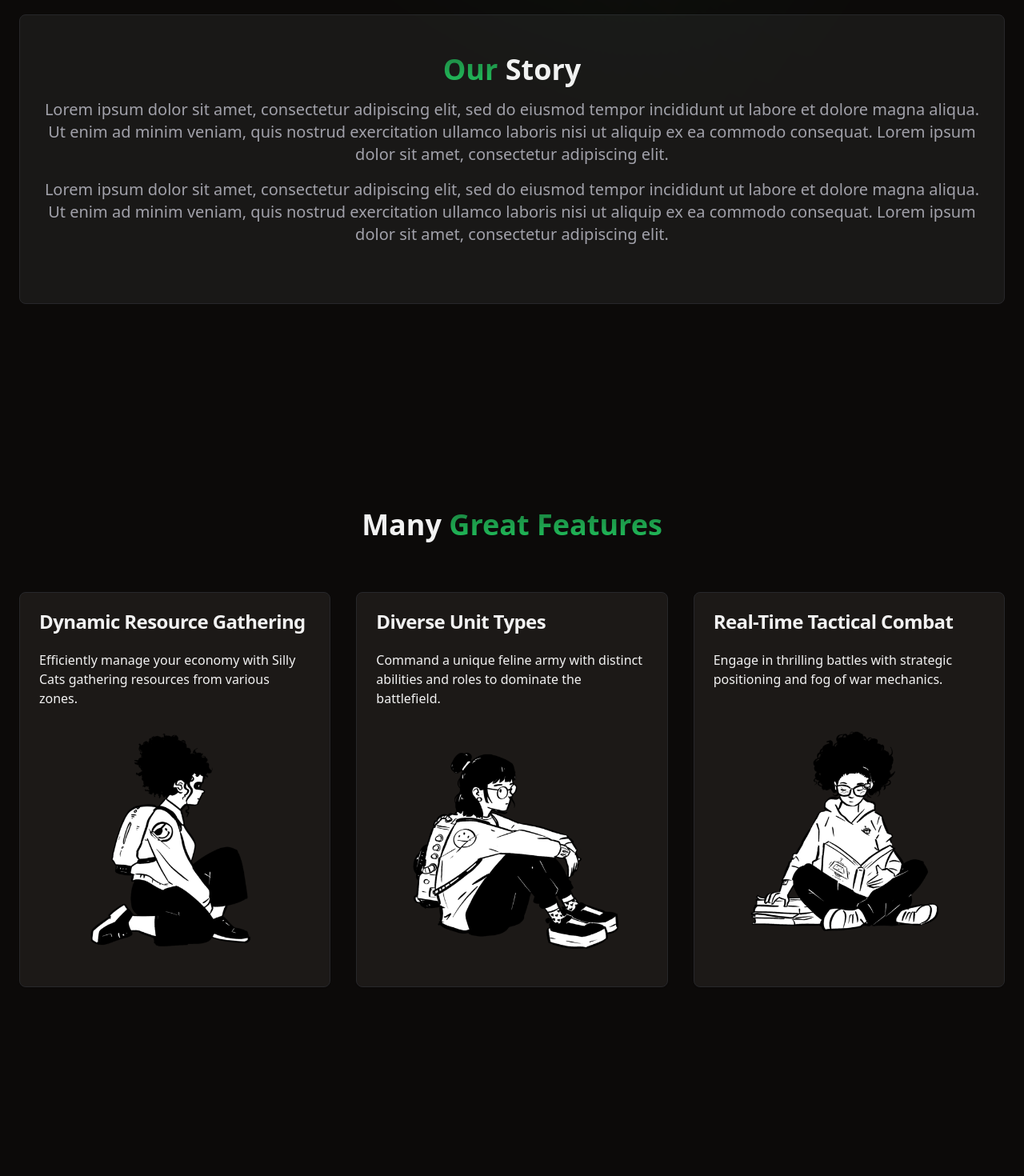
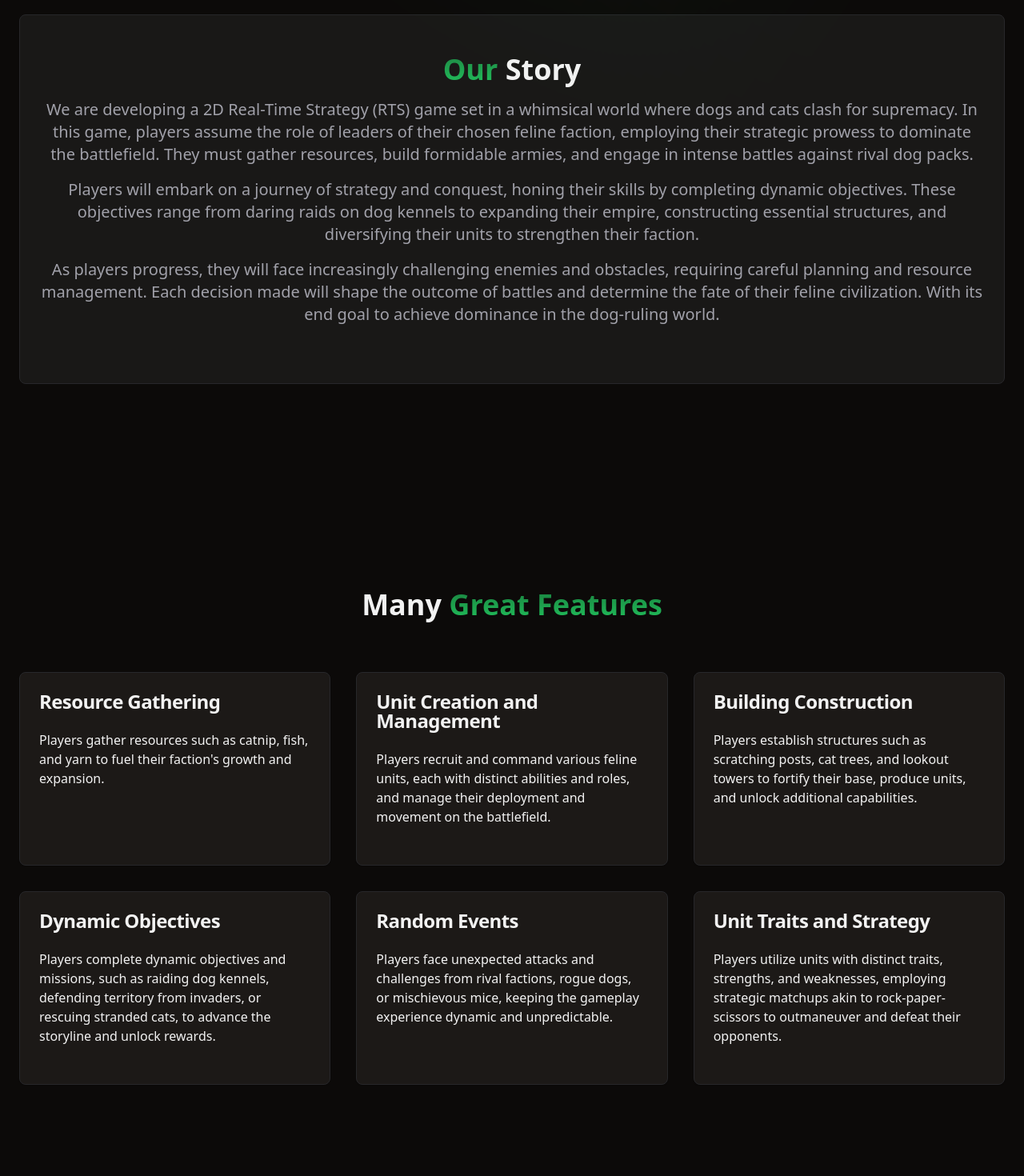
Before and after one commit to A2ron-k/clawcraft-site, a React (Vite) app: page / in a window 1280 px wide. Shown: the part 860-2330 px from the top of the page at 80% size. Built offline with nearby package versions, Linux system fonts and the light colour scheme.

Commit message:
feat: update story and feature list

```diff
--- a/src/components/About.tsx
+++ b/src/components/About.tsx
@@ -17,23 +17,34 @@ export const About = () => {
 								Story
 							</h2>
 							<p className="text-xl text-muted-foreground mt-4">
-								Lorem ipsum dolor sit amet, consectetur
-								adipiscing elit, sed do eiusmod tempor
-								incididunt ut labore et dolore magna aliqua. Ut
-								enim ad minim veniam, quis nostrud exercitation
-								ullamco laboris nisi ut aliquip ex ea commodo
-								consequat. Lorem ipsum dolor sit amet,
-								consectetur adipiscing elit.
+								We are developing a 2D Real-Time Strategy (RTS)
+								game set in a whimsical world where dogs and
+								cats clash for supremacy. In this game, players
+								assume the role of leaders of their chosen
+								feline faction, employing their strategic
+								prowess to dominate the battlefield. They must
+								gather resources, build formidable armies, and
+								engage in intense battles against rival dog
+								packs.
+							</p>
+							<p className="text-xl text-muted-foreground mt-4">
+								Players will embark on a journey of strategy and
+								conquest, honing their skills by completing
+								dynamic objectives. These objectives range from
+								daring raids on dog kennels to expanding their
+								empire, constructing essential structures, and
+								diversifying their units to strengthen their
+								faction.
 							</p>
 
 							<p className="text-xl text-muted-foreground mt-4">
-								Lorem ipsum dolor sit amet, consectetur
-								adipiscing elit, sed do eiusmod tempor
-								incididunt ut labore et dolore magna aliqua. Ut
-								enim ad minim veniam, quis nostrud exercitation
-								ullamco laboris nisi ut aliquip ex ea commodo
-								consequat. Lorem ipsum dolor sit amet,
-								consectetur adipiscing elit.
+								As players progress, they will face increasingly
+								challenging enemies and obstacles, requiring
+								careful planning and resource management. Each
+								decision made will shape the outcome of battles
+								and determine the fate of their feline
+								civilization. With its end goal to achieve
+								dominance in the dog-ruling world.
 							</p>
 						</div>
 					</div>
--- a/src/components/Features.tsx
+++ b/src/components/Features.tsx
@@ -18,21 +18,39 @@ interface FeatureProps {
 
 const features: FeatureProps[] = [
 	{
-		title: "Dynamic Resource Gathering",
+		title: "Resource Gathering",
 		description:
-			"Efficiently manage your economy with Silly Cats gathering resources from various zones.",
+			"Players gather resources such as catnip, fish, and yarn to fuel their faction's growth and expansion.",
 		image: image4,
 	},
 	{
-		title: "Diverse Unit Types",
+		title: "Unit Creation and Management",
 		description:
-			"Command a unique feline army with distinct abilities and roles to dominate the battlefield.",
+			"Players recruit and command various feline units, each with distinct abilities and roles, and manage their deployment and movement on the battlefield.",
 		image: image3,
 	},
 	{
-		title: "Real-Time Tactical Combat",
+		title: "Building Construction",
 		description:
-			"Engage in thrilling battles with strategic positioning and fog of war mechanics.",
+			"Players establish structures such as scratching posts, cat trees, and lookout towers to fortify their base, produce units, and unlock additional capabilities.",
+		image: image,
+	},
+	{
+		title: "Dynamic Objectives",
+		description:
+			"Players complete dynamic objectives and missions, such as raiding dog kennels, defending territory from invaders, or rescuing stranded cats, to advance the storyline and unlock rewards.",
+		image: image,
+	},
+	{
+		title: "Random Events",
+		description:
+			"Players face unexpected attacks and challenges from rival factions, rogue dogs, or mischievous mice, keeping the gameplay experience dynamic and unpredictable.",
+		image: image,
+	},
+	{
+		title: "Unit Traits and Strategy",
+		description:
+			"Players utilize units with distinct traits, strengths, and weaknesses, employing strategic matchups akin to rock-paper-scissors to outmaneuver and defeat their opponents.",
 		image: image,
 	},
 ];
@@ -70,7 +88,7 @@ export const Features = () => {
 			</div>
 
 			<div className="grid md:grid-cols-2 lg:grid-cols-3 gap-8">
-				{features.map(({ title, description, image }: FeatureProps) => (
+				{features.map(({ title, description }: FeatureProps) => (
 					<Card key={title}>
 						<CardHeader>
 							<CardTitle>{title}</CardTitle>
@@ -78,13 +96,7 @@ export const Features = () => {
 
 						<CardContent>{description}</CardContent>
 
-						<CardFooter>
-							<img
-								src={image}
-								alt="About feature"
-								className="w-[200px] lg:w-[300px] mx-auto"
-							/>
-						</CardFooter>
+						<CardFooter></CardFooter>
 					</Card>
 				))}
 			</div>
```
